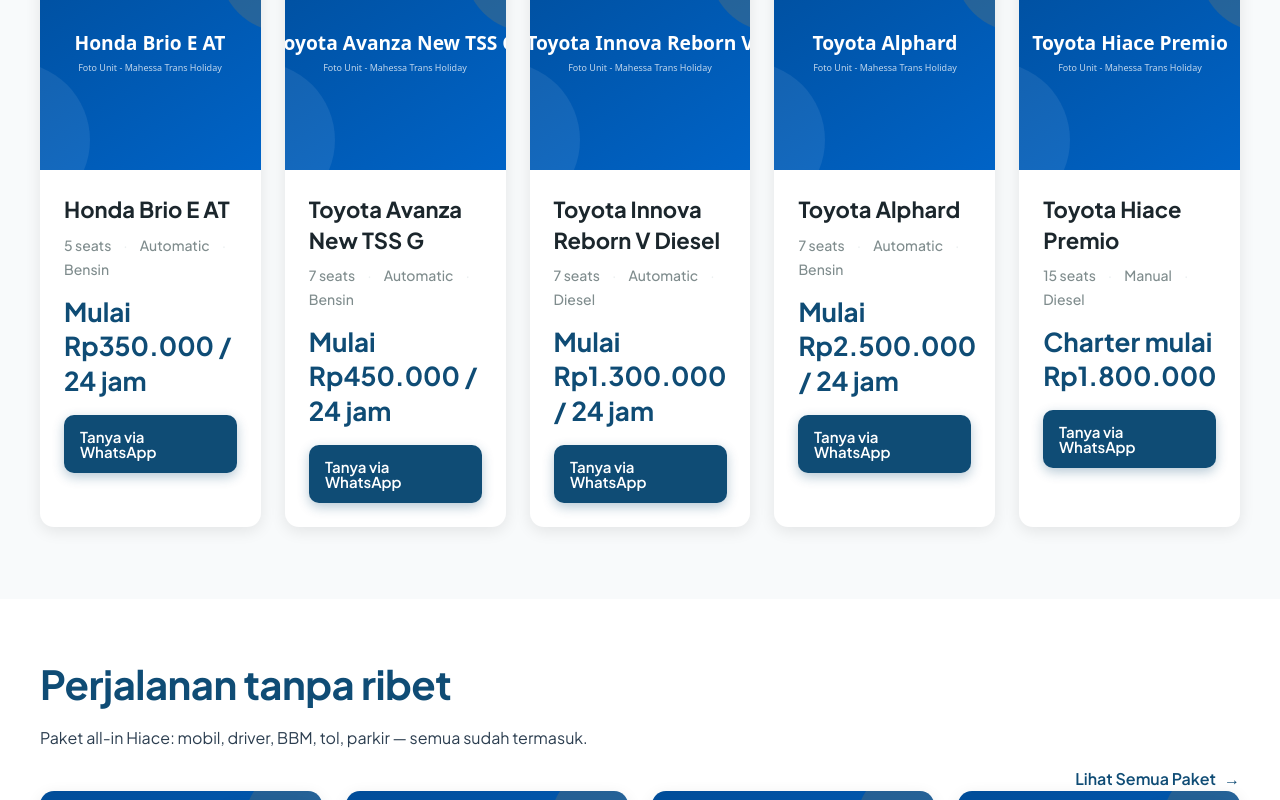
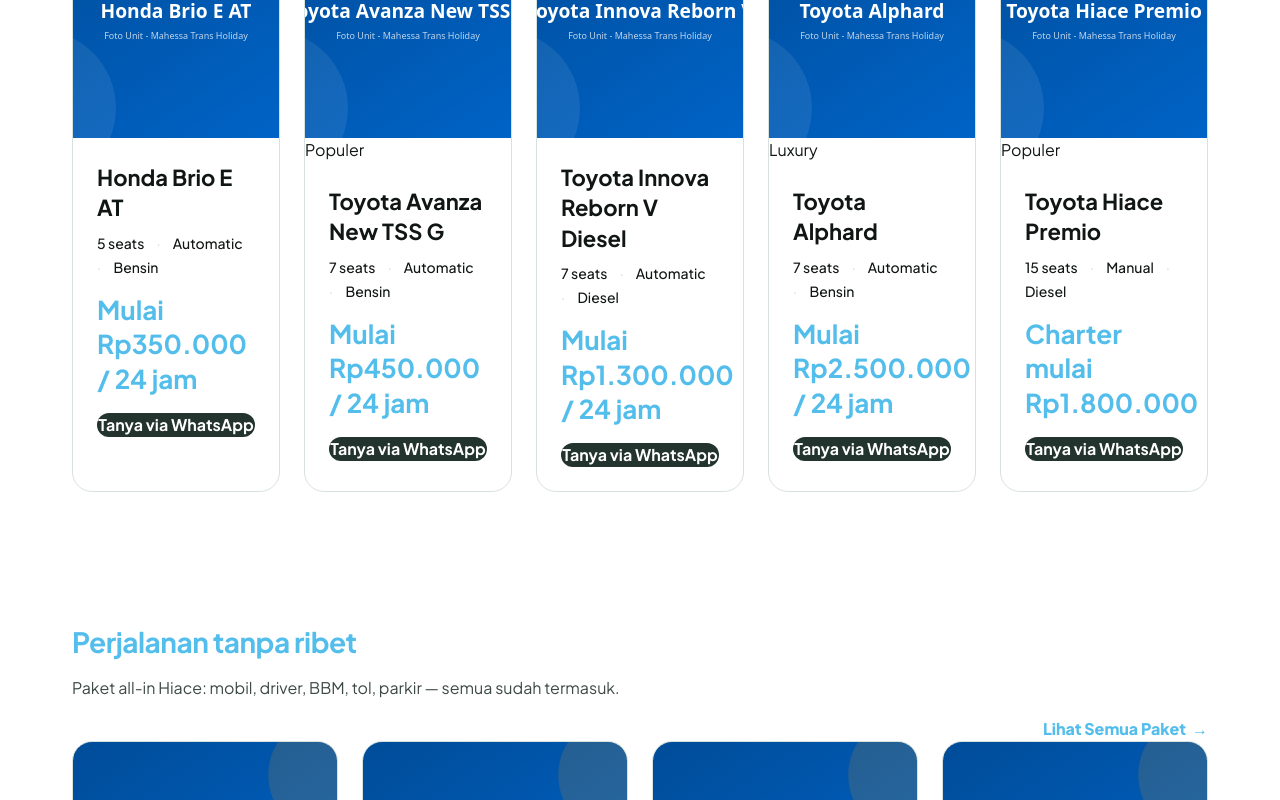
Before and after one commit to andhkx/MahessaTransHoliday, a Next.js app: page / in a window 1280 px wide. Shown: the part 1640-2440 px from the top of the page. Built offline with nearby package versions, Linux system fonts and the light colour scheme.

Commit message:
feat: design system dibikinin-style (tokens + testimoni data)

```diff
--- a/app/globals.css
+++ b/app/globals.css
@@ -1,49 +1,23 @@
 @import "tailwindcss";
 
 @theme {
-  --color-navy: #1b262c;
-  --color-primary: #0f4c75;
-  --color-secondary: #3282b8;
-  --color-sky: #bbe1fa;
-  --color-ink: #000000;
-  --color-body-text: #2c3e50;
-  --color-muted: #7f8c8d;
-  --color-line: #ecf0f1;
-  --color-surface: #f8fafb;
-  --color-success: #27ae60;
-  --color-warning: #f39c12;
-  --color-error: #e74c3c;
+  --color-accent: #23332d;
+  --color-accent-soft: #2e443c;
+  --color-primary: #53bdeb;
+  --color-wa-surface: #efeae2;
+  --color-line: #d8e2dc;
+  --color-ink: #101613;
+  --color-body-text: #3d4a44;
 
   --font-sans: var(--font-jakarta), ui-sans-serif, system-ui, -apple-system,
     "Segoe UI", sans-serif;
 
-  --shadow-card: 0 4px 12px rgba(0, 0, 0, 0.08);
-  --shadow-card-strong: 0 4px 16px rgba(0, 0, 0, 0.09);
-  --shadow-card-hover: 0 12px 32px rgba(15, 76, 117, 0.2);
-  --shadow-card-hover-strong: 0 16px 40px rgba(15, 76, 117, 0.2);
-  --shadow-btn: 0 4px 12px rgba(15, 76, 117, 0.3);
-  --shadow-btn-hover: 0 6px 20px rgba(15, 76, 117, 0.4);
-  --shadow-elevated: 0 10px 40px rgba(0, 0, 0, 0.15);
-  --shadow-photo: 0 12px 40px rgba(0, 0, 0, 0.15);
+  --shadow-card: 0 10px 30px -12px rgba(83, 189, 235, 0.35);
+  --shadow-card-hover: 0 18px 44px -16px rgba(83, 189, 235, 0.5);
+  --shadow-elevated: 0 10px 15px -3px rgba(0, 0, 0, 0.1),
+    0 4px 6px -4px rgba(0, 0, 0, 0.1);
 
-  --text-h1: 52px;
-  --text-h1--line-height: 1.1;
-  --text-h1--letter-spacing: -1px;
-  --text-h2: 40px;
-  --text-h2--line-height: 1.2;
-  --text-h2--letter-spacing: -0.5px;
-  --text-h3: 32px;
-  --text-h3--line-height: 1.3;
-  --text-h3--letter-spacing: -0.4px;
-  --text-h4: 24px;
-  --text-h4--line-height: 1.3;
-  --text-h4--letter-spacing: -0.2px;
-  --text-h5: 20px;
-  --text-h5--line-height: 1.4;
-  --text-h6: 16px;
-  --text-h6--line-height: 1.4;
-
-  --ease-out-expo: cubic-bezier(0.32, 0.72, 0, 1);
+  --ease-standard: cubic-bezier(0.4, 0, 0.2, 1);
 }
 
 html {
@@ -58,26 +32,26 @@
 }
 
 ::selection {
-  background: var(--color-secondary);
+  background: var(--color-primary);
   color: #ffffff;
 }
 
 :focus-visible {
-  outline: 2px solid var(--color-secondary);
+  outline: 2px solid var(--color-primary);
   outline-offset: 2px;
-  border-radius: 4px;
+  border-radius: 8px;
 }
 
 @layer components {
   .container-site {
     margin-inline: auto;
     width: 100%;
-    max-width: 1280px;
+    max-width: 1200px;
     padding-inline: 16px;
   }
   @media (min-width: 1024px) {
     .container-site {
-      padding-inline: 40px;
+      padding-inline: 32px;
     }
   }
 
@@ -85,125 +59,116 @@
     display: inline-flex;
     align-items: center;
     justify-content: center;
-    gap: 10px;
-    border-radius: 10px;
-    font-weight: 600;
+    gap: 8px;
+    border-radius: 16px;
+    font-weight: 700;
     cursor: pointer;
-    transition: all 0.3s ease;
+    transition: all 500ms var(--ease-standard);
     will-change: transform;
   }
   .btn:active {
-    transform: translateY(0) scale(0.98);
+    transform: scale(0.97);
   }
 
   .btn-primary {
-    background: var(--color-primary);
+    background: var(--color-accent);
     color: #ffffff;
     border: none;
-    box-shadow: var(--shadow-btn);
   }
   .btn-primary:hover {
-    background: var(--color-secondary);
-    box-shadow: var(--shadow-btn-hover);
+    background: var(--color-accent-soft);
     transform: translateY(-2px);
+    box-shadow: var(--shadow-card);
   }
   .btn-primary:active {
-    background: #0a2f47;
-    box-shadow: 0 2px 8px rgba(15, 76, 117, 0.2);
-    transform: translateY(0) scale(0.98);
+    transform: scale(0.97);
   }
 
   .btn-secondary {
-    background: transparent;
-    color: var(--color-primary);
-    border: 2.5px solid var(--color-primary);
+    background: #ffffff;
+    color: var(--color-accent);
+    border: 2px solid var(--color-line);
   }
   .btn-secondary:hover {
-    background: var(--color-sky);
     border-color: var(--color-primary);
-    color: var(--color-navy);
+    color: var(--color-primary);
     transform: translateY(-2px);
-  }
-  .btn-secondary:active {
-    background: var(--color-secondary);
-    color: #ffffff;
-    border-color: var(--color-primary);
-    transform: translateY(0) scale(0.98);
+    box-shadow: var(--shadow-card);
   }
 
   .btn-white {
     background: #ffffff;
-    color: var(--color-primary);
+    color: var(--color-accent);
     border: none;
-    box-shadow: 0 4px 12px rgba(0, 0, 0, 0.15);
   }
   .btn-white:hover {
-    background: var(--color-sky);
-    box-shadow: 0 6px 20px rgba(0, 0, 0, 0.2);
     transform: translateY(-2px);
+    box-shadow: var(--shadow-elevated);
   }
 
   .btn-md {
-    padding: 14px 28px;
-    font-size: 15px;
+    padding: 13px 26px;
+    font-size: 14px;
     line-height: 1;
   }
-  .btn-lg {
-    padding: 16px 36px;
-    font-size: 16px;
-    line-height: 1;
-  }
-  .btn-card {
-    padding: 14px 16px;
-    font-size: 15px;
+  .btn-sm {
+    padding: 10px 20px;
+    font-size: 13px;
     line-height: 1;
   }
 
   .text-link {
     display: inline-flex;
     align-items: center;
-    gap: 8px;
+    gap: 6px;
     color: var(--color-primary);
-    font-weight: 600;
+    font-weight: 800;
     text-decoration: none;
-    transition: color 0.3s ease;
+    transition: all 150ms var(--ease-standard);
   }
   .text-link:hover {
-    color: var(--color-secondary);
     text-decoration: underline;
   }
 
   .card {
     background: #ffffff;
-    border-radius: 14px;
-    box-shadow: var(--shadow-card-strong);
-    transition: all 0.3s ease;
+    border-radius: 20px;
+    border: 1px solid var(--color-line);
+    transition: all 500ms var(--ease-standard);
+  }
+  .card-lift:hover {
+    transform: translateY(-6px);
+    box-shadow: var(--shadow-card-hover);
+    border-color: transparent;
   }
 
-  .card-lift:hover {
-    transform: translateY(-8px);
-    box-shadow: var(--shadow-card-hover-strong);
+  .chip {
+    display: inline-flex;
+    align-items: center;
+    gap: 6px;
+    padding: 8px 16px;
+    border-radius: 9999px;
+    border: 1px solid var(--color-line);
+    background: #ffffff;
+    font-size: 12px;
+    font-weight: 700;
+    letter-spacing: -0.2px;
+    color: var(--color-body-text);
   }
 
-  .badge-pill {
-    position: absolute;
-    top: 12px;
-    right: 12px;
-    z-index: 10;
-    background: var(--color-primary);
-    color: #ffffff;
-    padding: 6px 14px;
-    border-radius: 9999px;
+  .eyebrow {
+    display: inline-block;
     font-size: 12px;
-    font-weight: 600;
-    line-height: 1.4;
-    box-shadow: var(--shadow-btn);
+    font-weight: 800;
+    letter-spacing: 0.02em;
+    color: var(--color-primary);
+    margin-bottom: 10px;
   }
 
   .acc-panel {
     display: grid;
     grid-template-rows: 0fr;
-    transition: grid-template-rows 0.3s ease;
+    transition: grid-template-rows 500ms var(--ease-standard);
   }
   .acc-panel.open {
     grid-template-rows: 1fr;
@@ -213,36 +178,44 @@
   }
 
   .gallery-zoom img {
-    transition: transform 0.3s ease, box-shadow 0.3s ease;
+    transition: transform 500ms var(--ease-standard);
   }
   .gallery-zoom:hover img {
     transform: scale(1.05);
   }
-  .gallery-zoom:hover {
-    box-shadow: 0 8px 20px rgba(0, 0, 0, 0.1);
-  }
+}
+
+.h-display {
+  font-size: clamp(28px, 5vw, 36px);
+  font-weight: 800;
+  line-height: 1.11;
+  letter-spacing: -0.9px;
+}
+.h-heading {
+  font-size: clamp(24px, 4vw, 30px);
+  font-weight: 800;
+  line-height: 1.2;
+  letter-spacing: -0.75px;
 }
 
 .reveal {
   opacity: 0;
-  transform: translateY(24px);
-  filter: blur(4px);
-  transition: opacity 0.7s var(--ease-out-expo),
-    transform 0.7s var(--ease-out-expo), filter 0.7s var(--ease-out-expo);
+  transform: translateY(20px);
+  transition: opacity 850ms var(--ease-standard),
+    transform 850ms var(--ease-standard);
 }
 .reveal.is-visible {
   opacity: 1;
   transform: none;
-  filter: none;
 }
 .reveal-d1 {
-  transition-delay: 0.08s;
+  transition-delay: 100ms;
 }
 .reveal-d2 {
-  transition-delay: 0.16s;
+  transition-delay: 200ms;
 }
 .reveal-d3 {
-  transition-delay: 0.24s;
+  transition-delay: 300ms;
 }
 
 @media (prefers-reduced-motion: reduce) {
@@ -253,11 +226,9 @@
   .reveal.is-visible {
     opacity: 1;
     transform: none;
-    filter: none;
     transition: none;
   }
   .card-lift:hover,
-  .gallery-zoom:hover img,
   .btn-primary:hover,
   .btn-secondary:hover,
   .btn-white:hover {
--- /dev/null
+++ b/lib/testimonials.ts
@@ -0,0 +1,56 @@
+export type Testimonial = {
+  id: string;
+  name: string;
+  role: string;
+  message: string;
+  reply: string;
+  time: string;
+};
+
+export const testimonials: Testimonial[] = [
+  {
+    id: "t1",
+    name: "Pak Dani",
+    role: "Perjalanan dinas",
+    message:
+      "Mobilnya bersih banget, dingin AC nya, dan driver ramah. Perjalanan Bandung-Jakarta lancar tanpa kendala.",
+    reply: "Terima kasih pak, ditunggu perjalanan berikutnya!",
+    time: "09.41",
+  },
+  {
+    id: "t2",
+    name: "Bu Rina",
+    role: "Wisata keluarga",
+    message:
+      "Sewa Hiace buat acara keluarga ke Pangalengan. Semua serba gampang, harga sesuai kesepakatan, nggak ada biaya siluman.",
+    reply: "Senang bisa membantu bu!",
+    time: "13.07",
+  },
+  {
+    id: "t3",
+    name: "Agus K.",
+    role: "Antar-jemput KCIC",
+    message:
+      "Datang telat malam dari stasiun Padalarang, ternyata driver udah nungguin dengan nama tertera. Profesional.",
+    reply: "Siap, amanah itu standar kami.",
+    time: "21.15",
+  },
+  {
+    id: "t4",
+    name: "Komunitas Motor R",
+    role: "Trip rombongan",
+    message:
+      "Charter Hiace buat 16 orang ke Bromo. Nyaman semua, bagasi muat, driver hafal rute dan spot sunrise-nya.",
+    reply: "Mantap, sampai jumpa di trip selanjutnya!",
+    time: "06.52",
+  },
+  {
+    id: "t5",
+    name: "Sinta",
+    role: "Rental lepas kunci",
+    message:
+      "Ambil Avanza lepas kunci 24 jam. Proses cepat, unit mulus, deposit dikembalikan penuh. Recommended.",
+    reply: "Terima kasih sinta, next lagi ya!",
+    time: "17.33",
+  },
+];
```
